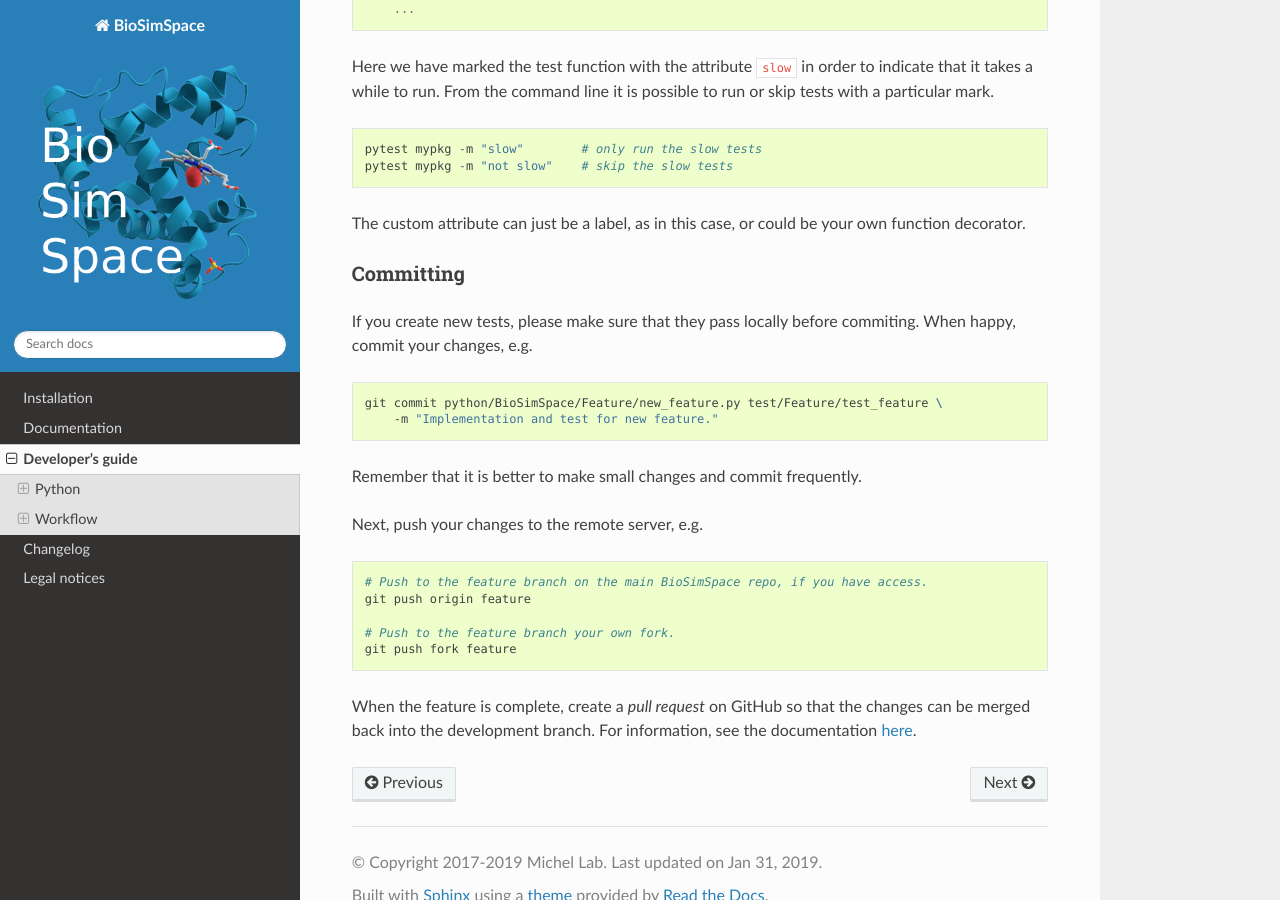
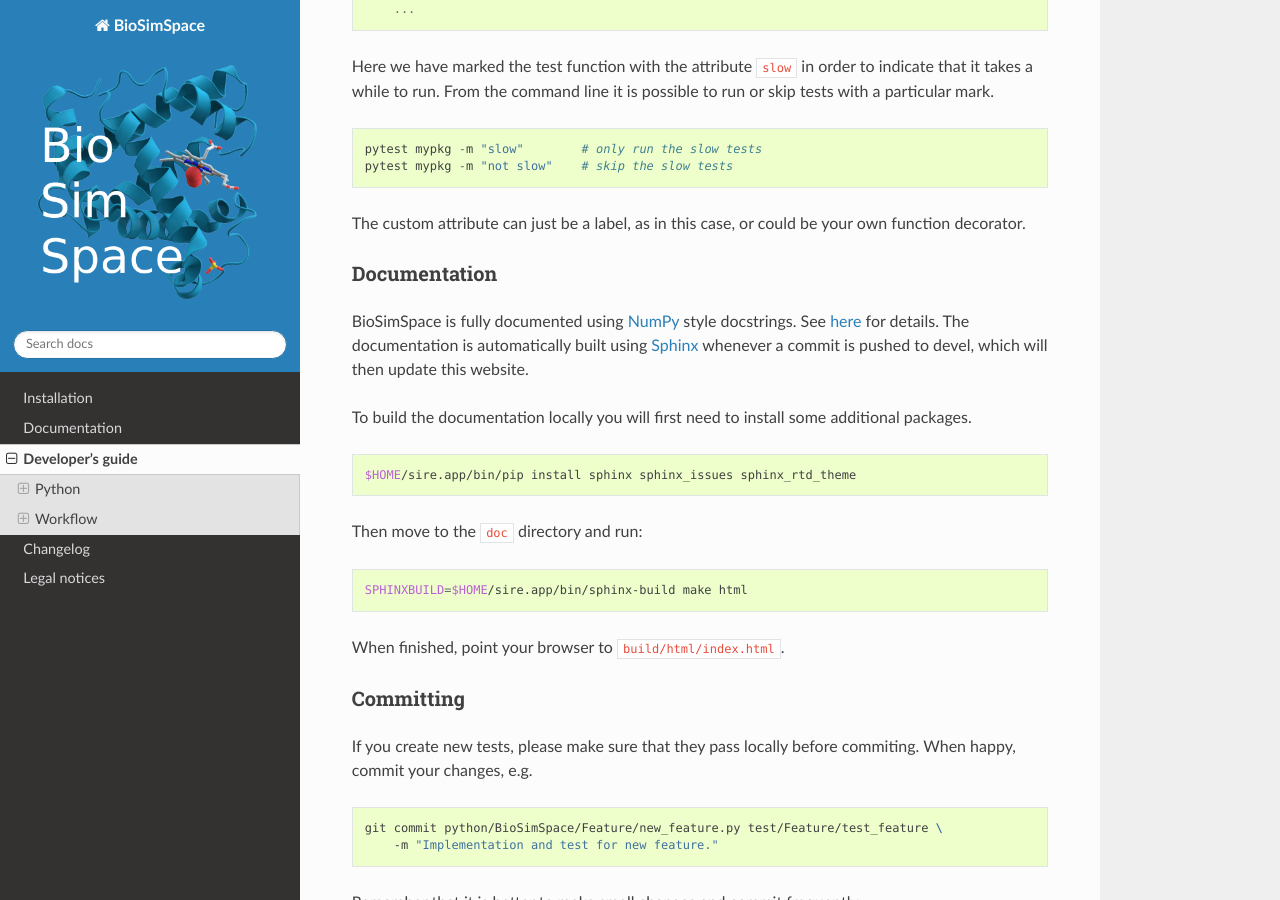
Before and after one commit to michellab/BioSimSpace, a Sphinx documentation site: the page built from doc/source/development.rst, in a window 1280 px wide and 900 px high, scrolled down 6557 px. Built offline with Sphinx 7.4.7 and the Read the Docs theme 2.0.0, drawn with Linux system fonts in a browser that asks for light colours; the version number could not be read and is left out.

Commit message:
Added section on documenting code.

```diff
--- a/doc/source/development.rst
+++ b/doc/source/development.rst
@@ -365,6 +365,30 @@ to run or skip tests with a particular mark.
 The custom attribute can just be a label, as in this case, or could be your
 own function decorator.
 
+Documentation
+-------------
+
+BioSimSpace is fully documented using `NumPy <https://numpy.org>`_ style
+docstrings. See `here <https://numpydoc.readthedocs.io/en/latest/format.html#docstring-standard>`__
+for details. The documentation is automatically built using
+`Sphinx <http://sphinx-doc.org>`_ whenever a commit is pushed to devel, which
+will then update this website.
+
+To build the documentation locally you will first need to install some
+additional packages.
+
+.. code-block:: bash
+
+   $HOME/sire.app/bin/pip install sphinx sphinx_issues sphinx_rtd_theme
+
+Then move to the ``doc`` directory and run:
+
+.. code-block:: bash
+
+   SPHINXBUILD=$HOME/sire.app/bin/sphinx-build make html
+
+When finished, point your browser to ``build/html/index.html``.
+
 Committing
 ----------
 
```
